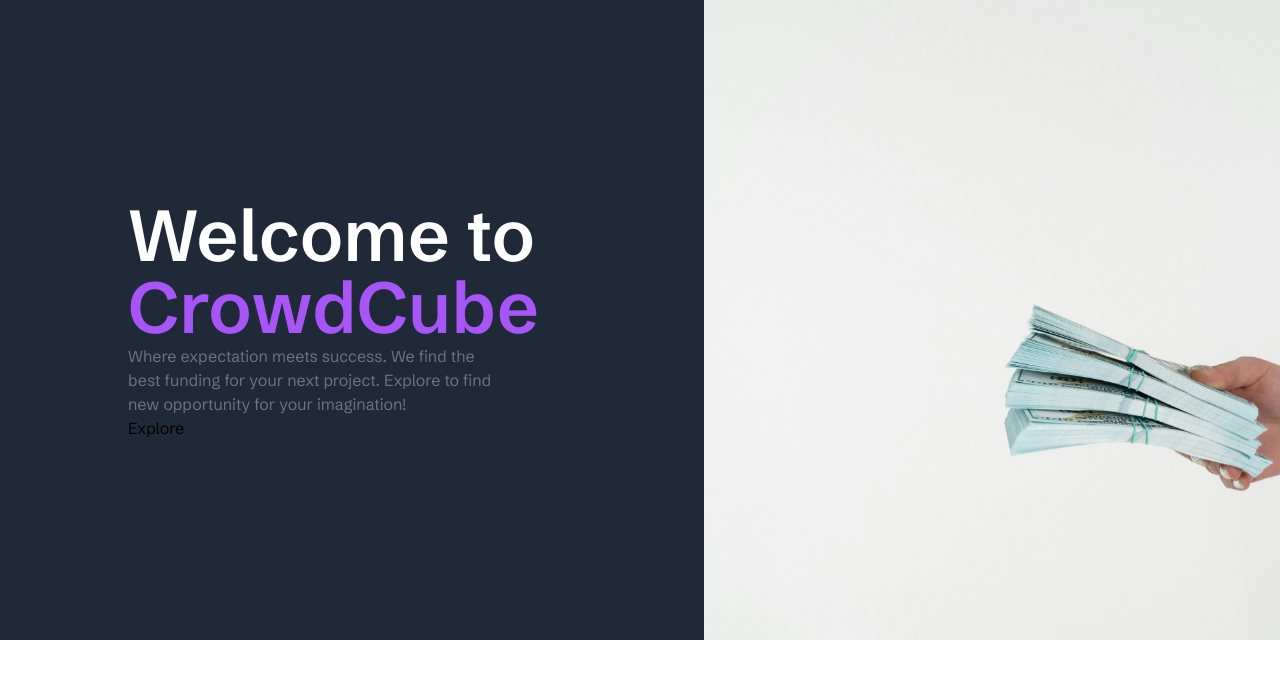
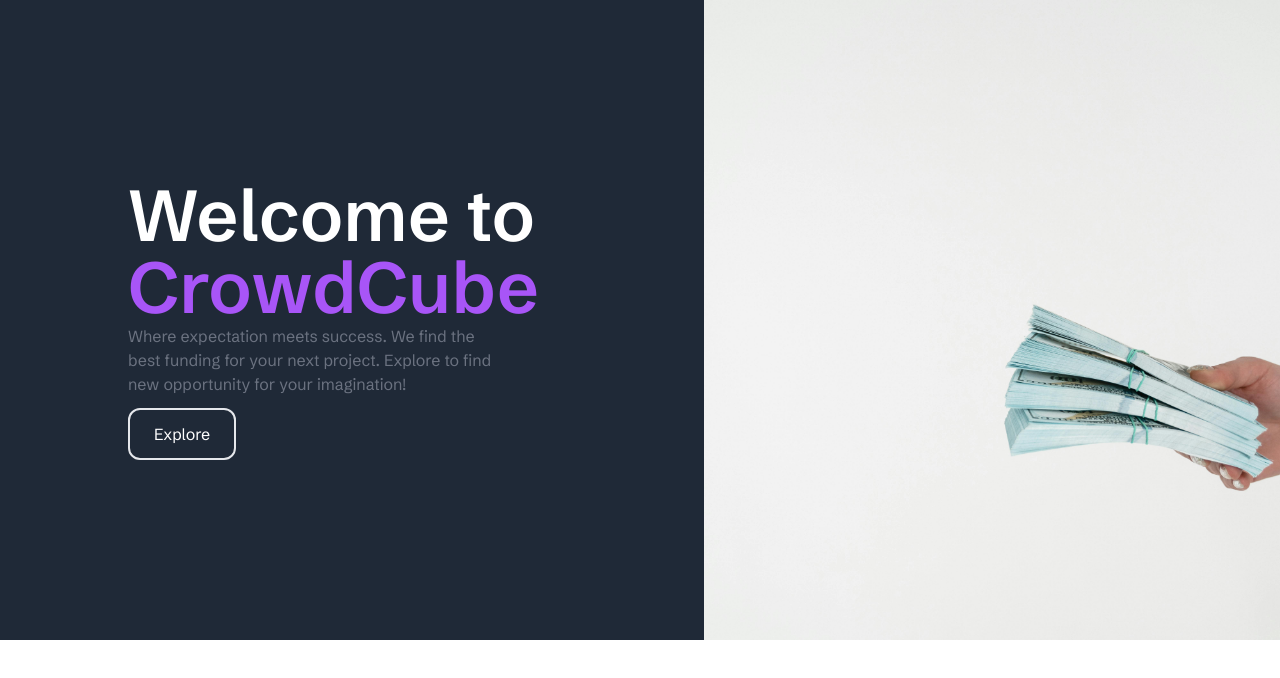
Before and after one commit to Ryusen9/Assignment10-client-site, a React (Vite) app: page / in a window 1280 px wide. Shown: the top 678 px of the page. Built offline with nearby package versions, Linux system fonts and the light colour scheme.

Commit message:
Button component integration

```diff
--- a/src/Components/Button.jsx
+++ b/src/Components/Button.jsx
@@ -1,8 +1,8 @@
 import PropTypes from 'prop-types'
 
-const Button = ({text, leftIcon, rightIcon}) => {
+const Button = ({text, leftIcon, rightIcon, classList}) => {
   return (
-    <button>
+    <button className={`${classList}`}>
         {leftIcon}
         <p>{text}</p>
         {rightIcon}
@@ -14,6 +14,7 @@
   text: PropTypes.string.isRequired,
   leftIcon: PropTypes.string,
   rightIcon: PropTypes.string,
+  classList: PropTypes.string,
 }
 
 export default Button
--- a/src/Components/Hero.jsx
+++ b/src/Components/Hero.jsx
@@ -13,7 +13,7 @@
           next project. Explore to find new opportunity for your imagination!
         </p>
         <div>
-          <Button text="Explore"/>
+          <Button text="Explore" classList="border-2 px-6 py-3 rounded-xl mt-3 text-white hover:bg-purple-500 duration-300 " />
         </div>
       </div>
       <div
```
